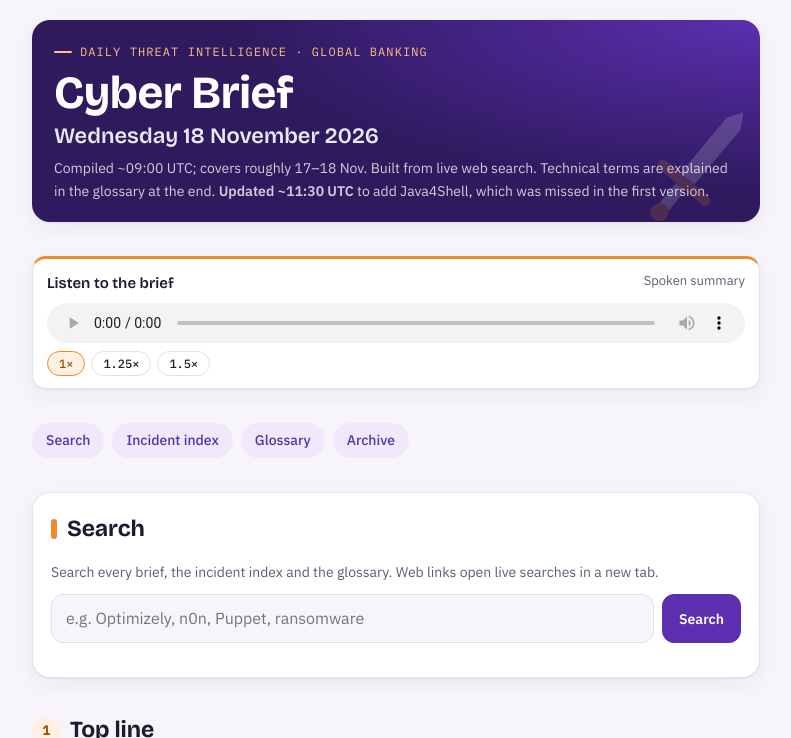
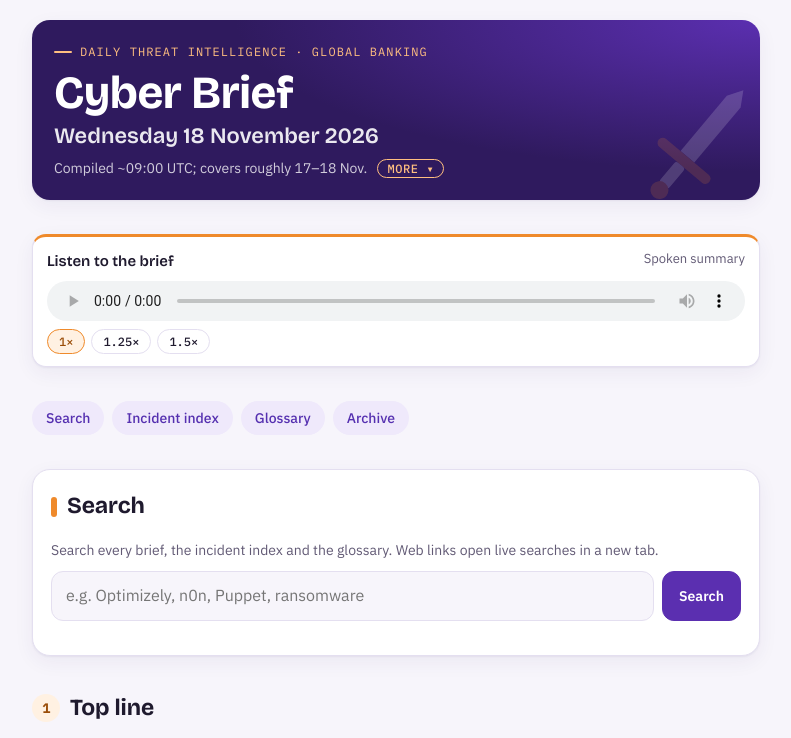
Before and after one commit to Schmoo111/cyber-brief, a plain HTML site: page index.html in a window 1280 px wide. Shown: the top 738 px of the page, without its empty margins (244-1035 px from the left). Drawn offline with nearby package versions, Linux system fonts and the light colour scheme.

Commit message:
Header: show compile time and period, expand the rest on tap
Co-Authored-By: Claude Opus 5.5 <noreply@anthropic.com>
Claude-Session: https://claude.ai/code/session_01TEyfAsoN2WnXuMFYF9RaX1

```diff
--- a/index.html
+++ b/index.html
@@ -133,6 +133,14 @@ sup a{font-family:var(--mono);font-size:11px;text-decoration:none;color:var(--wa
 footer{color:var(--muted);font-size:13px;border-top:1px solid var(--line);padding-top:16px}
 @media (prefers-reduced-motion:no-preference){a,button,.chip{transition:background-color .15s,color .15s,border-color .15s}}
 header .dateline{font-family:var(--display);font-weight:600;font-size:clamp(18px,4.2vw,22px);line-height:1.2;color:var(--on-brand);opacity:.9;margin-top:-2px}
+header .headmeta{display:flex;flex-wrap:wrap;align-items:baseline;gap:4px 10px}
+header details.more{flex:none}
+header details.more[open]{flex-basis:100%}
+header details.more summary{display:inline-block;cursor:pointer;list-style:none;font:500 12px var(--mono);letter-spacing:.05em;text-transform:uppercase;color:var(--warm-on-brand);border:1px solid currentColor;border-radius:999px;padding:1px 9px}
+header details.more summary::-webkit-details-marker{display:none}
+header details.more summary::after{content:" ▾"}
+header details.more[open] summary::after{content:" ▴"}
+header details.more p{flex-basis:100%;margin-top:4px}
 
 .archive ol{list-style:none;margin:0;padding:0;display:flex;flex-direction:column;border:1px solid var(--line);border-radius:14px;background:var(--surface);box-shadow:var(--shadow);overflow:hidden}
 .archive li{display:flex;justify-content:space-between;align-items:center;gap:12px;padding:12px 16px;border-bottom:1px solid var(--line);font-variant-numeric:tabular-nums}
@@ -188,7 +196,7 @@ details.term .seen{font-size:13px;color:var(--muted);margin-top:6px}
   <span class="eyebrow">Daily threat intelligence · Global banking</span>
   <h1>Cyber Brief</h1>
   <p class="dateline">Wednesday 18 November 2026</p>
-  <p class="meta">Compiled ~09:00 UTC; covers roughly 17–18 Nov. Built from live web search. Technical terms are explained in the glossary at the end. <strong>Updated ~11:30 UTC</strong> to add Java4Shell, which was missed in the first version.</p>
+  <div class="meta headmeta">Compiled ~09:00 UTC; covers roughly 17–18 Nov. <details class="more"><summary>More</summary><p>Built from live web search. Technical terms are explained in the glossary at the end. <strong>Updated ~11:30 UTC</strong> to add Java4Shell, which was missed in the first version.</p></details></div>
 </header>
 
 <div class="player" role="region" aria-label="Audio briefing">
```
Also changed, not shown: briefs/2026-11-17.html (+9 -1 lines), briefs/2026-11-18.html (+9 -1 lines).
